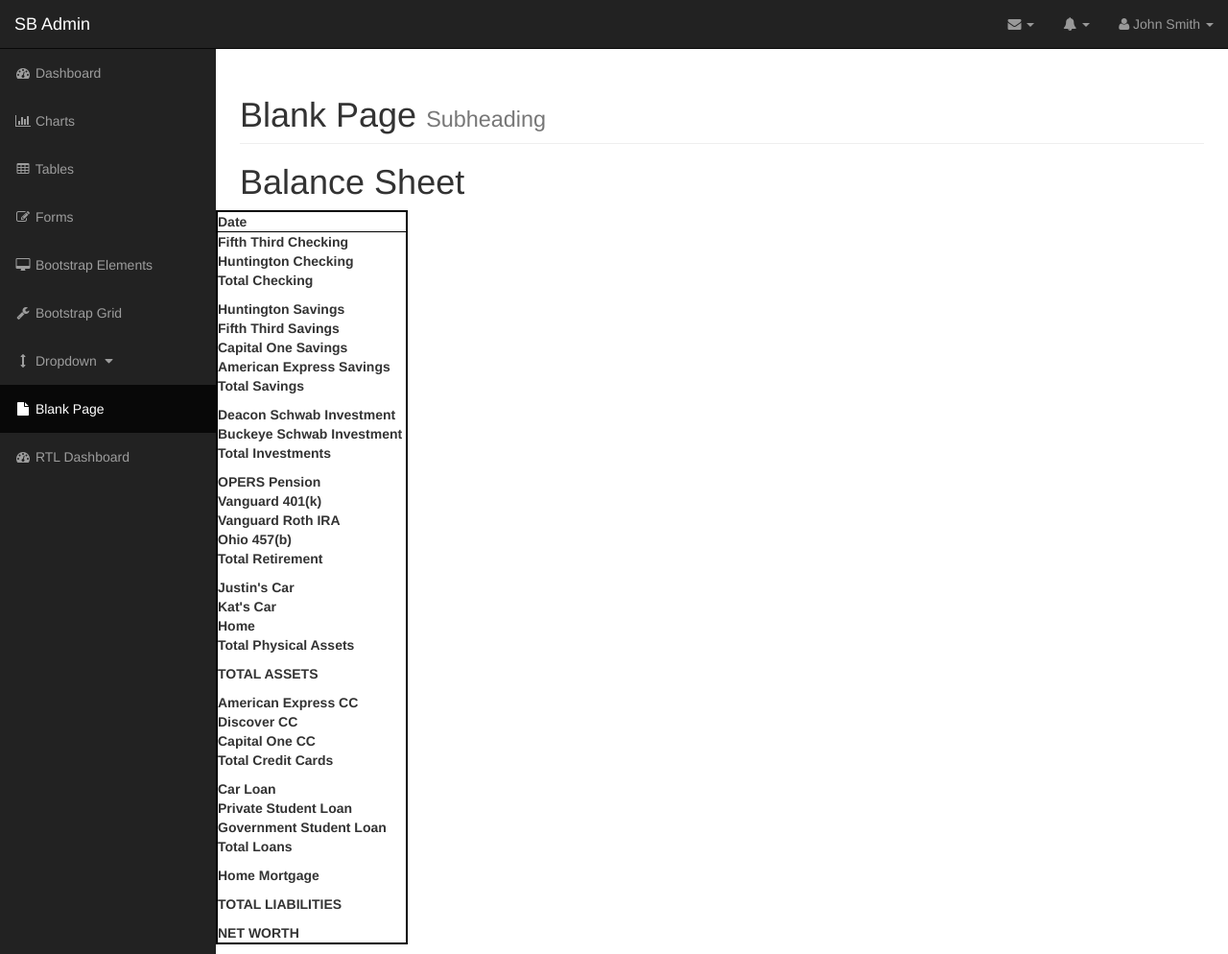
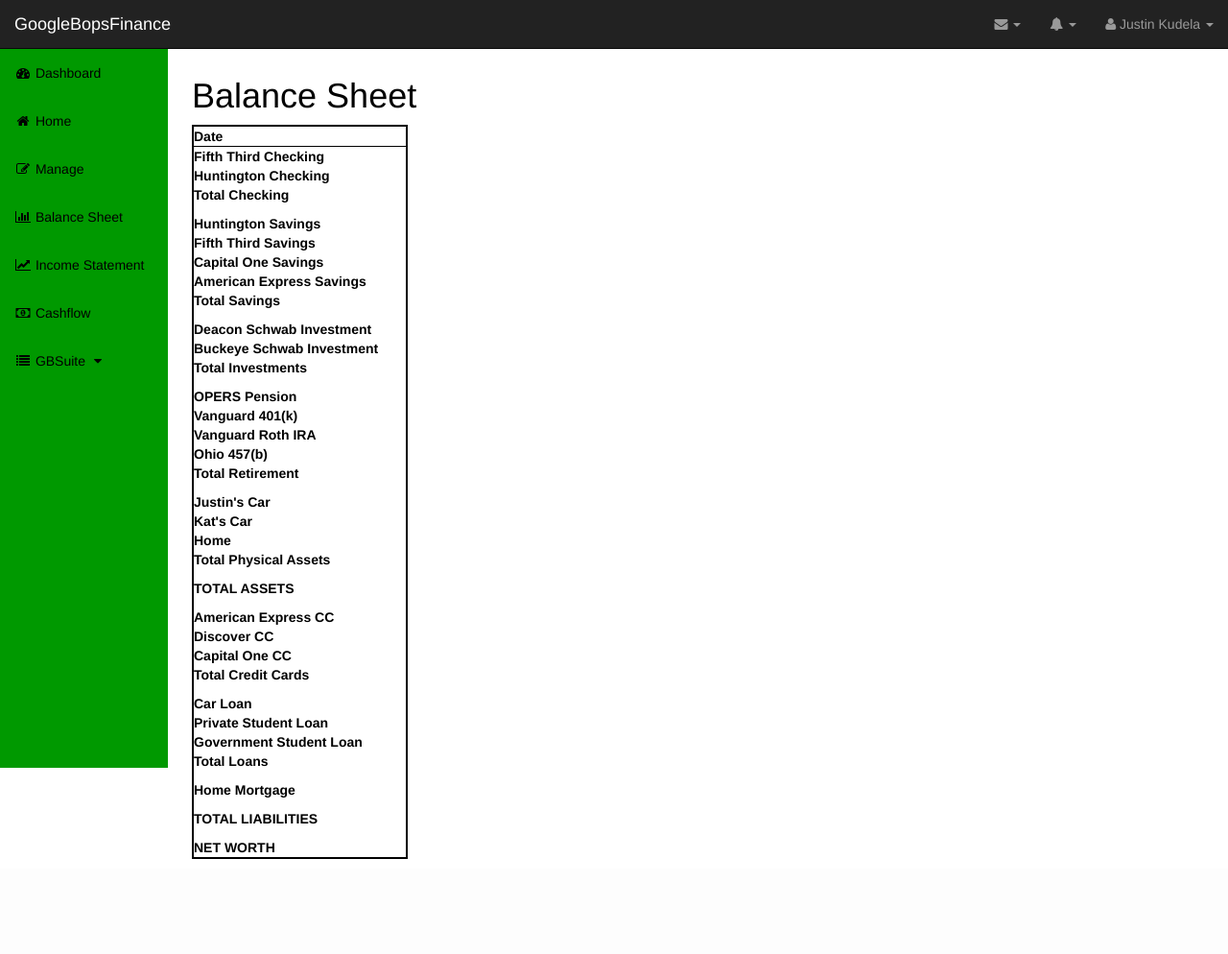
Before and after one commit to HunterProgram22/GBSuite, a Django app: page /GBFinance/balance/ in a window 1280 px wide. Shown: the whole page at 96% size. After the commit the page ends 895 px from the top, so only its background shows below. Run offline with Django 3.2, Linux system fonts and the light colour scheme; the visitor is signed in with stand-in values (Sample User, id 1); grey boxes labelled with a size stand in for pictures from a placeholder-image service; data that the repository does not hold is empty; some libraries are stand-ins or nearby versions.

Commit message:
Updated GBFinance base to make mobile friendly.

```diff
--- a/GBFinance/static/GBFinance/css/sb-admin.css
+++ b/GBFinance/static/GBFinance/css/sb-admin.css
@@ -8,7 +8,8 @@
 
 body {
     margin-top: 100px;
-    background-color: #222;
+    color: black;
+    background-color: #fff;
 }
 
 @media(min-width:768px) {
@@ -34,7 +35,7 @@
 
 @media(min-width:768px) {
     #wrapper {
-        padding-left: 225px;
+        padding-left: 175px;
     }
 
     #page-wrapper {
@@ -116,20 +117,21 @@
     .side-nav {
         position: fixed;
         top: 51px;
-        left: 225px;
-        width: 225px;
-        margin-left: -225px;
+        left: 175px;
+        width: 175px;
+        margin-left: -175px;
         border: none;
         border-radius: 0;
         overflow-y: auto;
-        background-color: #222;
+        color: black;
+        background-color: #009900;
         bottom: 0;
         overflow-x: hidden;
         padding-bottom: 40px;
     }
 
     .side-nav>li>a {
-        width: 225px;
+        width: 175px;
     }
 
     .side-nav li a:hover,
--- a/GBFinance/templates/GBFinance/balancesheet.html
+++ b/GBFinance/templates/GBFinance/balancesheet.html
@@ -1,4 +1,4 @@
-{% extends 'GBFinance/base2.html' %}
+{% extends 'GBFinance/base.html' %}
 
 {% load humanize %}
 
@@ -8,9 +8,6 @@
     height: 10px;
 }
 
-#wrapper {
-
-}
 #content {
   float: left;
   width: 100px;
@@ -20,8 +17,7 @@
 }
 #accountnames {
   float: left;
-  width: 200px;
-  margin-left: -250px;
+  width: 225px;
   margin-right: -10px;
   background-color: #fff;
 }
@@ -35,7 +31,7 @@
 </style>
 <h1>Balance Sheet</h1>
 
-<div id="wrapper">
+<div id="sheet-wrapper">
     <div id="accountnames">
         <table width="100%" style="border: 2px solid black;">
             <tr style="border: 1px solid black;"><th>Date</th></tr>
--- a/GBFinance/templates/GBFinance/base.html
+++ b/GBFinance/templates/GBFinance/base.html
@@ -5,11 +5,11 @@
 
     <meta charset="utf-8">
     <meta http-equiv="X-UA-Compatible" content="IE=edge">
-    <meta name="viewport" content="width=device-width, shrink-to-fit=no, initial-scale=1">
+    <meta name="viewport" content="width=device-width, initial-scale=1">
     <meta name="description" content="">
     <meta name="author" content="">
 
-    <title>GoogleBopsFinance</title>
+    <title>GBFinance</title>
 
     {% load static %}
 
@@ -17,7 +17,10 @@
     <link href="{% static 'GBFinance/css/bootstrap.min.css' %}" rel="stylesheet">
 
     <!-- Custom CSS -->
-    <link href="{% static 'GBFinance/css/simple-sidebar.css' %}" rel="stylesheet">
+    <link href="{% static 'GBFinance/css/sb-admin.css' %}" rel="stylesheet">
+
+    <!-- Custom Fonts -->
+    <link href="{% static 'GBFinance/font-awesome/css/font-awesome.min.css' %}" rel="stylesheet" type="text/css">
 
     <!-- HTML5 Shim and Respond.js IE8 support of HTML5 elements and media queries -->
     <!-- WARNING: Respond.js doesn't work if you view the page via file:// -->
@@ -25,45 +28,141 @@
         <script src="https://oss.maxcdn.com/libs/html5shiv/3.7.0/html5shiv.js"></script>
         <script src="https://oss.maxcdn.com/libs/respond.js/1.4.2/respond.min.js"></script>
     <![endif]-->
+<style>
+    .navbar-inverse .navbar-nav>li>a {
+        color: #000;
+    }
 
+    #wrapper > nav > div.navbar-collapse.navbar-ex1-collapse.collapse.in > ul {
+        background-color: #ffffff;
+    }
+</style>
 </head>
 
 <body>
 
     <div id="wrapper">
 
-        <!-- Sidebar -->
-        <div id="sidebar-wrapper">
-            <ul class="sidebar-nav">
-                <li class="sidebar-brand">
-                    <a href="/"><b>GBSuite Main</b></a>
+        <!-- Navigation -->
+        <nav class="navbar navbar-inverse navbar-fixed-top" role="navigation">
+            <!-- Brand and toggle get grouped for better mobile display -->
+            <div class="navbar-header">
+                <button type="button" class="navbar-toggle" data-toggle="collapse" data-target=".navbar-ex1-collapse">
+                    <span class="sr-only">Toggle navigation</span>
+                    <span class="icon-bar"></span>
+                    <span class="icon-bar"></span>
+                    <span class="icon-bar"></span>
+                </button>
+                <a class="navbar-brand" href="{% url 'GBFinancehome' %}">GoogleBopsFinance</a>
+            </div>
+
+            <!-- Top Menu Items -->
+            <ul class="nav navbar-right top-nav">
+                <li class="dropdown">
+                    <a href="#" class="dropdown-toggle" data-toggle="dropdown"><i class="fa fa-envelope"></i> <b class="caret"></b></a>
+                    <ul class="dropdown-menu message-dropdown">
+                        <li class="message-preview">
+                            <a href="#">
+                            </a>
+                        </li>
+                        <li class="message-preview">
+                            <a href="#">
+                            </a>
+                        </li>
+                        <li class="message-preview">
+                            <a href="#"></a>
+                        </li>
+                        <li class="message-footer">
+                            <a href="#">Read All New Messages</a>
+                        </li>
+                    </ul>
                 </li>
-                <li class ="sidebar-brand">
-                    <a href="#">
-                        GoogleBopsFinance
-                    </a>
+                <li class="dropdown">
+                    <a href="#" class="dropdown-toggle" data-toggle="dropdown"><i class="fa fa-bell"></i> <b class="caret"></b></a>
+                    <ul class="dropdown-menu alert-dropdown">
+                        <li>
+                            <a href="#">Alert Name <span class="label label-default">Alert Badge</span></a>
+                        </li>
+                        <li class="divider"></li>
+                        <li>
+                            <a href="#">View All</a>
+                        </li>
+                    </ul>
                 </li>
-                <li><a href="{% url 'GBFinancehome' %}">Home</a></li>
-                <li><a href="{% url 'GBFinancemanage' %}">Manage</a></li>
-                <li><a href="{% url 'GBFinancebalance' %}">Balance Sheet</a></li>
-                <li><a href="{% url 'GBFinanceincome' %}">Income Statement</a></li>
-                <li><a href="{% url 'GBFinancecash' %}">Cashflow</a></li>
+                <li class="dropdown">
+                    <a href="#" class="dropdown-toggle" data-toggle="dropdown"><i class="fa fa-user"></i> Justin Kudela <b class="caret"></b></a>
+                    <ul class="dropdown-menu">
+                        <li>
+                            <a href="#"><i class="fa fa-fw fa-user"></i> Profile</a>
+                        </li>
+                        <li>
+                            <a href="#"><i class="fa fa-fw fa-envelope"></i> Inbox</a>
+                        </li>
+                        <li>
+                            <a href="#"><i class="fa fa-fw fa-gear"></i> Settings</a>
+                        </li>
+                        <li class="divider"></li>
+                        <li>
+                            <a href="/logout"><i class="fa fa-fw fa-power-off"></i> Logout</a>
+                        </li>
+                    </ul>
+                </li>
             </ul>
-        </div>
-        <!-- /#sidebar-wrapper -->
+            <!-- Sidebar Menu Items - These collapse to the responsive navigation menu on small screens -->
+            <div class="collapse navbar-collapse navbar-ex1-collapse">
+                <ul class="nav navbar-nav side-nav">
+                    <li>
+                        <a href="/"><i class="fa fa-fw fa-dashboard"></i> Dashboard</a>
+                    </li>
+                    <li>
+                        <a href="{% url 'GBFinancehome' %}"><i class="fa fa-fw fa-home"></i> Home</a>
+                    </li>
+                    <li>
+                        <a href="{% url 'GBFinancemanage' %}"><i class="fa fa-fw fa-edit"></i> Manage</a>
+                    </li>
+                    <li>
+                        <a href="{% url 'GBFinancebalance' %}"><i class="fa fa-fw fa-bar-chart"></i> Balance Sheet</a>
+                    </li>
+                    <li>
+                        <a href="{% url 'GBFinanceincome' %}"><i class="fa fa-fw fa-line-chart"></i> Income Statement</a>
+                    </li>
+                    <li>
+                        <a href="{% url 'GBFinancecash' %}"><i class="fa fa-fw fa-money"></i> Cashflow</a>
+                    </li>
+                    <li>
+                        <a href="javascript:;" data-toggle="collapse" data-target="#demo"><i class="fa fa-fw fa-list"></i> GBSuite <i class="fa fa-fw fa-caret-down"></i></a>
+                        <ul id="demo" class="collapse">
+                            <li>
+                                <a href="{% url 'GBGolfhome' %}">GBGolf</a>
+                            </li>
+                            <li>
+                                <a href="#">GBFit</a>
+                            </li>
+                        </ul>
+                    </li>
+                </ul>
+            </div>
+            <!-- /.navbar-collapse -->
+        </nav>
 
-        <!-- Page Content -->
-        <div id="page-content-wrapper">
-            <div class="row">
+        <div id="page-wrapper">
 
-                <div class="col-md-8">
-                {% block content %}
-                {% endblock %}
+            <div class="container-fluid">
+
+                <!-- Page Heading and Content Container -->
+                <div class="row">
+                    <div class="col-lg-12">
+                        {% block content %}
+                        {% endblock %}
+                    </div>
                 </div>
+                <!-- /.row -->
 
             </div>
+            <!-- /.container-fluid -->
+
         </div>
-        <!-- /#page-content-wrapper -->
+        <!-- /#page-wrapper -->
 
     </div>
     <!-- /#wrapper -->
@@ -72,8 +171,8 @@
     <script src="{% static 'GBFinance/js/jquery.js' %}"></script>
 
     <!-- Bootstrap Core JavaScript -->
-    <!---<script src="/js/bootstrap.min.js"></script>--->
-
+    <script src="{% static 'GBFinance/js/bootstrap.min.js' %}"></script>
 
 </body>
+
 </html>
--- a/GBFinance/templates/GBFinance/base2.html
+++ /dev/null
@@ -1,231 +0,0 @@
-<!DOCTYPE html>
-<html lang="en">
-
-<head>
-
-    <meta charset="utf-8">
-    <meta http-equiv="X-UA-Compatible" content="IE=edge">
-    <meta name="viewport" content="width=device-width, initial-scale=1">
-    <meta name="description" content="">
-    <meta name="author" content="">
-
-    <title>SB Admin - Bootstrap Admin Template</title>
-
-    {% load static %}
-
-    <!-- Bootstrap Core CSS -->
-    <link href="{% static 'GBFinance/css/bootstrap.min.css' %}" rel="stylesheet">
-
-    <!-- Custom CSS -->
-    <link href="{% static 'GBFinance/css/sb-admin.css' %}" rel="stylesheet">
-
-    <!-- Custom Fonts -->
-    <link href="{% static 'GBFinance/font-awesome/css/font-awesome.min.css' %}" rel="stylesheet" type="text/css">
-
-    <!-- HTML5 Shim and Respond.js IE8 support of HTML5 elements and media queries -->
-    <!-- WARNING: Respond.js doesn't work if you view the page via file:// -->
-    <!--[if lt IE 9]>
-        <script src="https://oss.maxcdn.com/libs/html5shiv/3.7.0/html5shiv.js"></script>
-        <script src="https://oss.maxcdn.com/libs/respond.js/1.4.2/respond.min.js"></script>
-    <![endif]-->
-
-</head>
-
-<body>
-
-    <div id="wrapper">
-
-        <!-- Navigation -->
-        <nav class="navbar navbar-inverse navbar-fixed-top" role="navigation">
-            <!-- Brand and toggle get grouped for better mobile display -->
-            <div class="navbar-header">
-                <button type="button" class="navbar-toggle" data-toggle="collapse" data-target=".navbar-ex1-collapse">
-                    <span class="sr-only">Toggle navigation</span>
-                    <span class="icon-bar"></span>
-                    <span class="icon-bar"></span>
-                    <span class="icon-bar"></span>
-                </button>
-                <a class="navbar-brand" href="index.html">SB Admin</a>
-            </div>
-            <!-- Top Menu Items -->
-            <ul class="nav navbar-right top-nav">
-                <li class="dropdown">
-                    <a href="#" class="dropdown-toggle" data-toggle="dropdown"><i class="fa fa-envelope"></i> <b class="caret"></b></a>
-                    <ul class="dropdown-menu message-dropdown">
-                        <li class="message-preview">
-                            <a href="#">
-                                <div class="media">
-                                    <span class="pull-left">
-                                        <img class="media-object" src="http://placehold.it/50x50" alt="">
-                                    </span>
-                                    <div class="media-body">
-                                        <h5 class="media-heading">
-                                            <strong>John Smith</strong>
-                                        </h5>
-                                        <p class="small text-muted"><i class="fa fa-clock-o"></i> Yesterday at 4:32 PM</p>
-                                        <p>Lorem ipsum dolor sit amet, consectetur...</p>
-                                    </div>
-                                </div>
-                            </a>
-                        </li>
-                        <li class="message-preview">
-                            <a href="#">
-                                <div class="media">
-                                    <span class="pull-left">
-                                        <img class="media-object" src="http://placehold.it/50x50" alt="">
-                                    </span>
-                                    <div class="media-body">
-                                        <h5 class="media-heading">
-                                            <strong>John Smith</strong>
-                                        </h5>
-                                        <p class="small text-muted"><i class="fa fa-clock-o"></i> Yesterday at 4:32 PM</p>
-                                        <p>Lorem ipsum dolor sit amet, consectetur...</p>
-                                    </div>
-                                </div>
-                            </a>
-                        </li>
-                        <li class="message-preview">
-                            <a href="#">
-                                <div class="media">
-                                    <span class="pull-left">
-                                        <img class="media-object" src="http://placehold.it/50x50" alt="">
-                                    </span>
-                                    <div class="media-body">
-                                        <h5 class="media-heading">
-                                            <strong>John Smith</strong>
-                                        </h5>
-                                        <p class="small text-muted"><i class="fa fa-clock-o"></i> Yesterday at 4:32 PM</p>
-                                        <p>Lorem ipsum dolor sit amet, consectetur...</p>
-                                    </div>
-                                </div>
-                            </a>
-                        </li>
-                        <li class="message-footer">
-                            <a href="#">Read All New Messages</a>
-                        </li>
-                    </ul>
-                </li>
-                <li class="dropdown">
-                    <a href="#" class="dropdown-toggle" data-toggle="dropdown"><i class="fa fa-bell"></i> <b class="caret"></b></a>
-                    <ul class="dropdown-menu alert-dropdown">
-                        <li>
-                            <a href="#">Alert Name <span class="label label-default">Alert Badge</span></a>
-                        </li>
-                        <li>
-                            <a href="#">Alert Name <span class="label label-primary">Alert Badge</span></a>
-                        </li>
-                        <li>
-                            <a href="#">Alert Name <span class="label label-success">Alert Badge</span></a>
-                        </li>
-                        <li>
-                            <a href="#">Alert Name <span class="label label-info">Alert Badge</span></a>
-                        </li>
-                        <li>
-                            <a href="#">Alert Name <span class="label label-warning">Alert Badge</span></a>
-                        </li>
-                        <li>
-                            <a href="#">Alert Name <span class="label label-danger">Alert Badge</span></a>
-                        </li>
-                        <li class="divider"></li>
-                        <li>
-                            <a href="#">View All</a>
-                        </li>
-                    </ul>
-                </li>
-                <li class="dropdown">
-                    <a href="#" class="dropdown-toggle" data-toggle="dropdown"><i class="fa fa-user"></i> John Smith <b class="caret"></b></a>
-                    <ul class="dropdown-menu">
-                        <li>
-                            <a href="#"><i class="fa fa-fw fa-user"></i> Profile</a>
-                        </li>
-                        <li>
-                            <a href="#"><i class="fa fa-fw fa-envelope"></i> Inbox</a>
-                        </li>
-                        <li>
-                            <a href="#"><i class="fa fa-fw fa-gear"></i> Settings</a>
-                        </li>
-                        <li class="divider"></li>
-                        <li>
-                            <a href="#"><i class="fa fa-fw fa-power-off"></i> Log Out</a>
-                        </li>
-                    </ul>
-                </li>
-            </ul>
-            <!-- Sidebar Menu Items - These collapse to the responsive navigation menu on small screens -->
-            <div class="collapse navbar-collapse navbar-ex1-collapse">
-                <ul class="nav navbar-nav side-nav">
-                    <li>
-                        <a href="index.html"><i class="fa fa-fw fa-dashboard"></i> Dashboard</a>
-                    </li>
-                    <li>
-                        <a href="charts.html"><i class="fa fa-fw fa-bar-chart-o"></i> Charts</a>
-                    </li>
-                    <li>
-                        <a href="tables.html"><i class="fa fa-fw fa-table"></i> Tables</a>
-                    </li>
-                    <li>
-                        <a href="forms.html"><i class="fa fa-fw fa-edit"></i> Forms</a>
-                    </li>
-                    <li>
-                        <a href="bootstrap-elements.html"><i class="fa fa-fw fa-desktop"></i> Bootstrap Elements</a>
-                    </li>
-                    <li>
-                        <a href="bootstrap-grid.html"><i class="fa fa-fw fa-wrench"></i> Bootstrap Grid</a>
-                    </li>
-                    <li>
-                        <a href="javascript:;" data-toggle="collapse" data-target="#demo"><i class="fa fa-fw fa-arrows-v"></i> Dropdown <i class="fa fa-fw fa-caret-down"></i></a>
-                        <ul id="demo" class="collapse">
-                            <li>
-                                <a href="#">Dropdown Item</a>
-                            </li>
-                            <li>
-                                <a href="#">Dropdown Item</a>
-                            </li>
-                        </ul>
-                    </li>
-                    <li class="active">
-                        <a href="blank-page.html"><i class="fa fa-fw fa-file"></i> Blank Page</a>
-                    </li>
-                    <li>
-                        <a href="index-rtl.html"><i class="fa fa-fw fa-dashboard"></i> RTL Dashboard</a>
-                    </li>
-                </ul>
-            </div>
-            <!-- /.navbar-collapse -->
-        </nav>
-
-        <div id="page-wrapper">
-
-            <div class="container-fluid">
-
-                <!-- Page Heading -->
-                <div class="row">
-                    <div class="col-lg-12">
-                        <h1 class="page-header">
-                            Blank Page
-                            <small>Subheading</small>
-                        </h1>
-                        {% block content %}
-                        {% endblock %}
-                    </div>
-                </div>
-                <!-- /.row -->
-
-            </div>
-            <!-- /.container-fluid -->
-
-        </div>
-        <!-- /#page-wrapper -->
-
-    </div>
-    <!-- /#wrapper -->
-
-    <!-- jQuery -->
-    <script src="{% static 'GBFinance/js/jquery.js' %}"></script>
-
-    <!-- Bootstrap Core JavaScript -->
-    <script src="{% static 'GBFinance/js/bootstrap.min.js' %}"></script>
-
-</body>
-
-</html>
--- a/GBFinance/templates/GBFinance/home.html
+++ b/GBFinance/templates/GBFinance/home.html
@@ -1,4 +1,4 @@
-{% extends 'GBFinance/base2.html' %}
+{% extends 'GBFinance/base.html' %}
 
 {% block content %}
 <h1>Home Page</h1>
--- a/GBGolf/urls.py
+++ b/GBGolf/urls.py
@@ -1,14 +1,16 @@
 from django.conf.urls import url
-from . import views
+from django.contrib.auth.decorators import login_required
+from .views import Manage, Round_new, Course_new, Shots_new, Rounds, \
+    Delete_round, Handicap, Sop, Home
 
 urlpatterns = [
-        url(r'^manage/$', views.manage, name='GBGolfmanage'),
-        url(r'^round/new/$', views.round_new, name='GBGolfround_new'),
-        url(r'^course/new/$', views.course_new, name='GBGolfcourse_new'),
-        url(r'^shots/new/$', views.shots_new, name='GBGolfshots_new'),
-        url(r'^rounds/$', views.rounds, name='GBGolfrounds'),
-        url(r'^delete_round/', views.delete_round, name='GBGolfdelete_round'),
-        url(r'^handicap/$', views.handicap, name='GBGolfhandicap'),
-        url(r'^sop/$', views.sop, name='GBGolfsop'),
-        url(r'^$', views.home, name='GBGolfhome'),
+        url(r'^manage/$', login_required(Manage.as_view()), name='GBGolfmanage'),
+        url(r'^round/new/$', login_required(Round_new.as_view()), name='GBGolfround_new'),
+        url(r'^course/new/$', login_required(Course_new.as_view()), name='GBGolfcourse_new'),
+        url(r'^shots/new/$', login_required(Shots_new.as_view()), name='GBGolfshots_new'),
+        url(r'^rounds/$', login_required(Rounds.as_view()), name='GBGolfrounds'),
+        url(r'^delete_round/', login_required(Delete_round.as_view()), name='GBGolfdelete_round'),
+        url(r'^handicap/$', login_required(Handicap.as_view()), name='GBGolfhandicap'),
+        url(r'^sop/$', login_required(Sop.as_view()), name='GBGolfsop'),
+        url(r'^$', login_required(Home.as_view()), name='GBGolfhome'),
     ]
```
Also changed, not shown: GBFinance/templates/GBFinance/base3.html (added, +79 -0 lines), GBGolf/views.py (+60 -52 lines), GBFinance/static/GBFinance/css/bootstrap.css.
